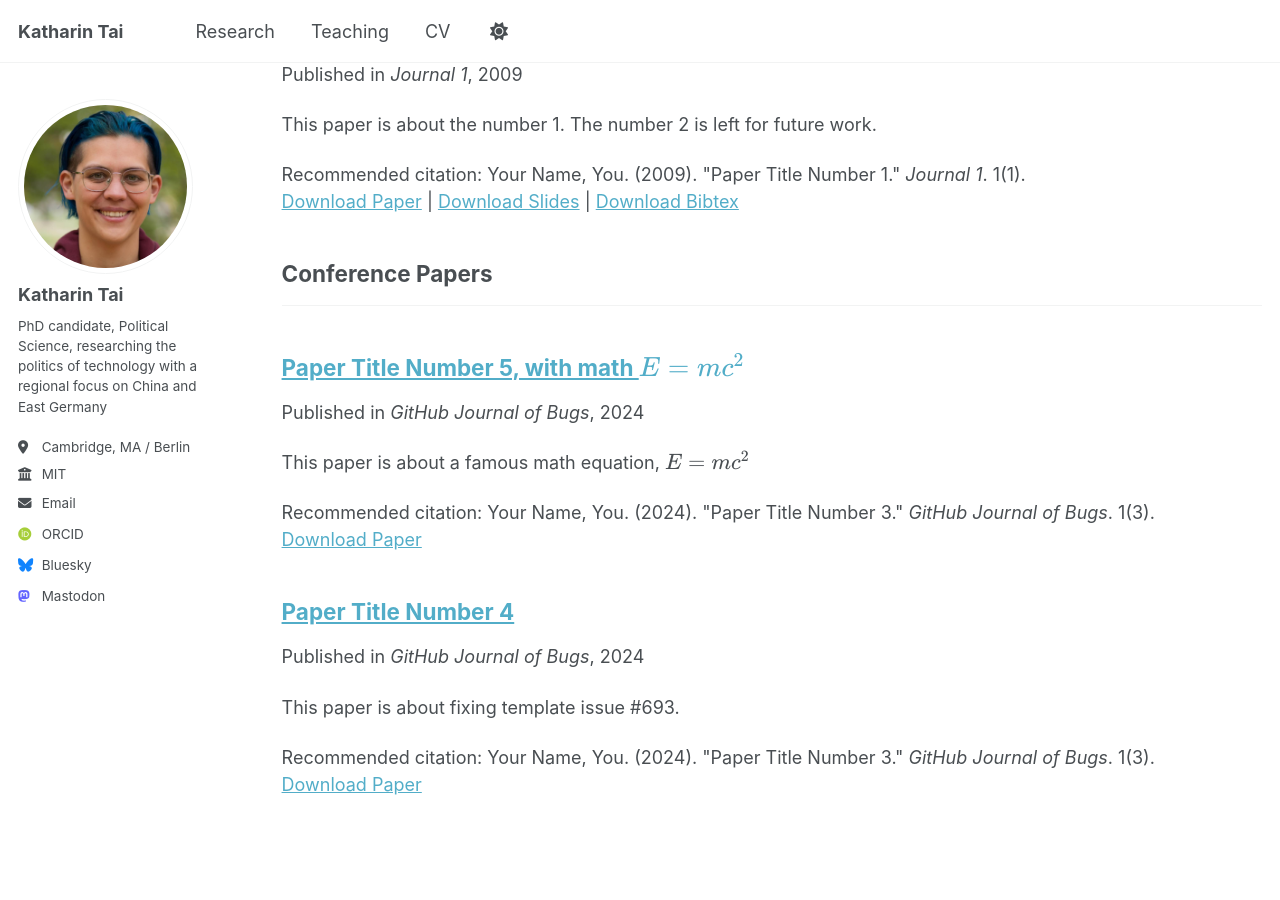
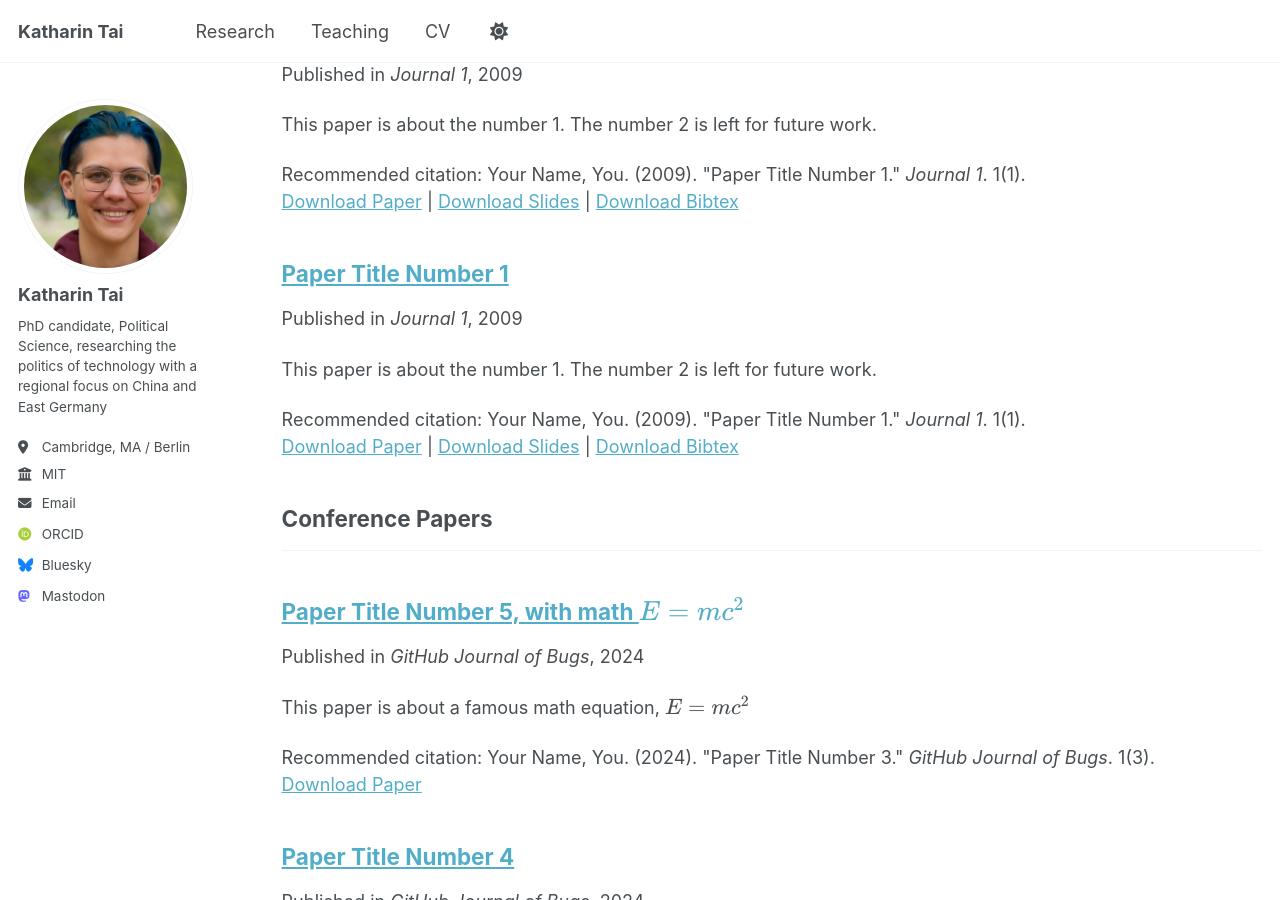
Before and after one commit to katharintai/katharintai.github.io, a Jekyll site: the page built from _pages/publications.html, in a window 1280 px wide and 900 px high, scrolled down 737 px. Built offline with Jekyll 4.4.1, drawn with Linux system fonts in a browser that asks for light colours; some web fonts are replaced; a script that is not in the unit is left out.

Commit message:
add working papers as pub category

```diff
--- a/_config.yml
+++ b/_config.yml
@@ -86,6 +86,8 @@
     title: 'Journal Articles'
   conferences:
     title: 'Conference Papers'
+  working_papers:
+    title: 'Working Papers'
 
 # Site Settings
 teaser                   :  # filename of teaser fallback teaser image placed in /images/, .e.g. "500x300.png"
--- /dev/null
+++ b/_publications/2022-01-25_historical-explanation-cyber-sovereignty.md
@@ -0,0 +1,14 @@
+---
+title: "Paper Title Number 1"
+collection: publications
+category: manuscripts
+permalink: /publication/2009-10-01-paper-title-number-1
+excerpt: 'This paper is about the number 1. The number 2 is left for future work.'
+date: 2009-10-01
+venue: 'Journal 1'
+slidesurl: 'http://academicpages.github.io/files/slides1.pdf'
+paperurl: 'http://academicpages.github.io/files/paper1.pdf'
+bibtexurl: 'http://academicpages.github.io/files/bibtex1.bib'
+citation: 'Your Name, You. (2009). &quot;Paper Title Number 1.&quot; <i>Journal 1</i>. 1(1).'
+---
+The contents above will be part of a list of publications, if the user clicks the link for the publication than the contents of section will be rendered as a full page, allowing you to provide more information about the paper for the reader. When publications are displayed as a single page, the contents of the above "citation" field will automatically be included below this section in a smaller font.
```
Also changed, not shown: 1 other file.
